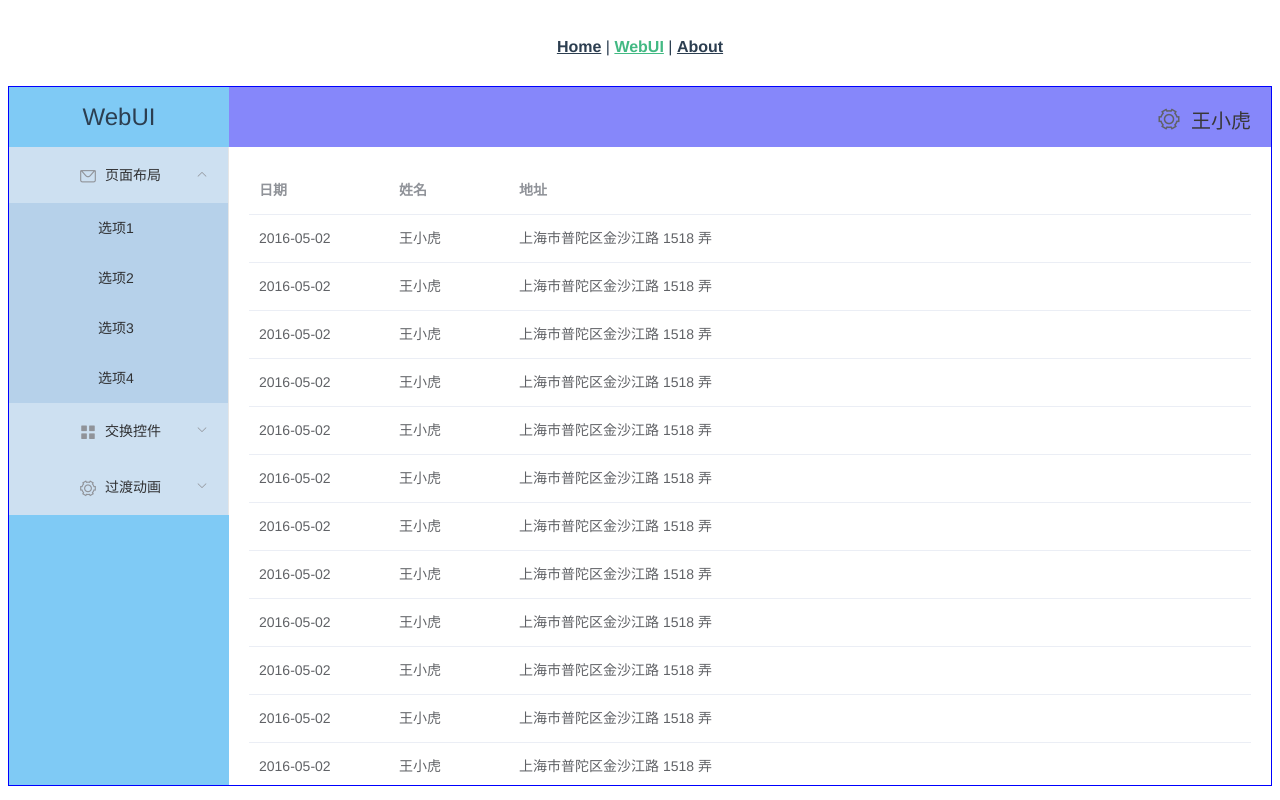
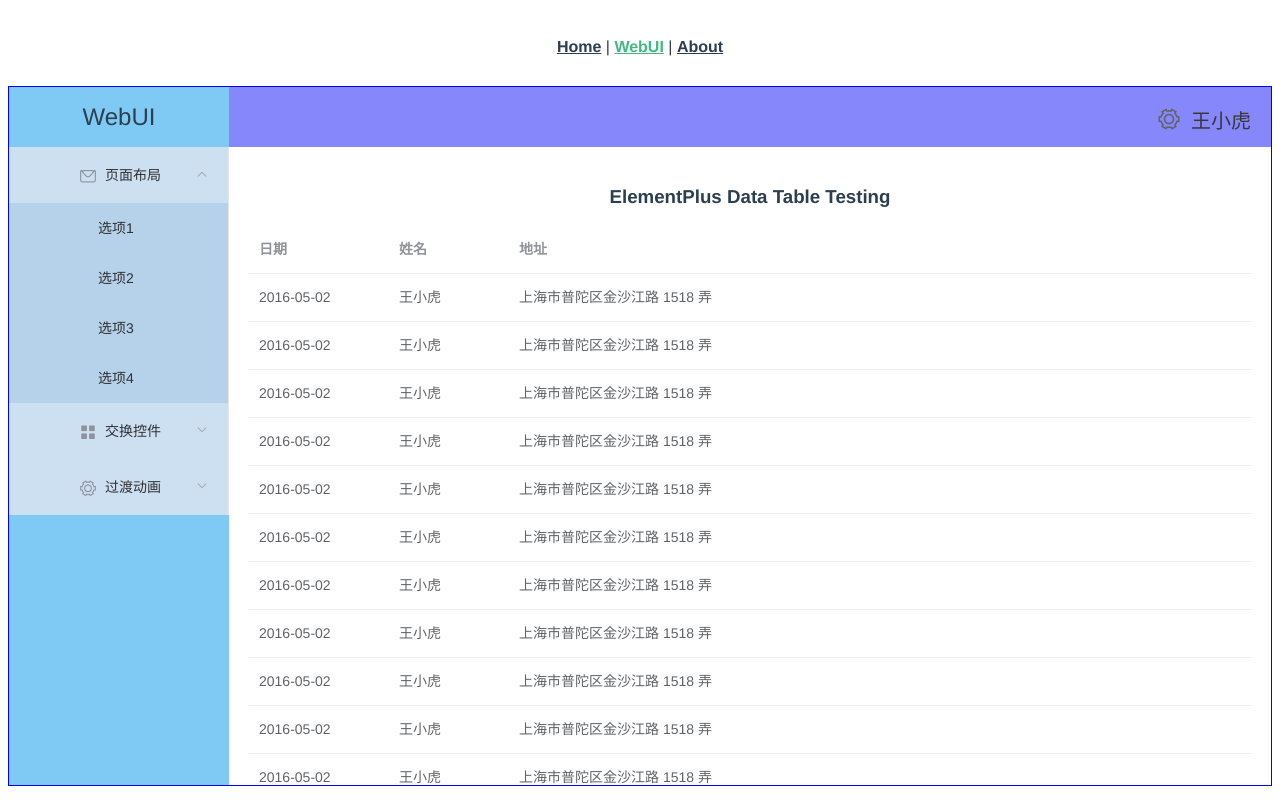
Before and after one commit to xautshuanglong/shuanglong_admin, a Vue app: page /webui in a window 1280 px wide. Built offline with nearby package versions, Linux system fonts and the light colour scheme.

Commit message:
子组件展示表格

```diff
--- /dev/null
+++ b/src/components/ElementDataTable.vue
@@ -0,0 +1,40 @@
+<!--
+ * @Author: xautshuanglong
+ * @Date: 2021-01-29 00:51:40
+ * @LastEditor: xautshuanglong
+ * @LastEditTime: 2021-01-29 00:56:07
+ * @FilePath: \shuanglong_admin\src\components\ElementDataTable.vue
+ * @Description: ElementPlus data table
+-->
+<template>
+  <div class="element-data-table">
+    <h1>{{ msg }}</h1>
+    <el-table :data="tableData">
+        <el-table-column prop="date" label="日期" width="140">
+        </el-table-column>
+        <el-table-column prop="name" label="姓名" width="120">
+        </el-table-column>
+        <el-table-column prop="address" label="地址">
+        </el-table-column>
+    </el-table>
+  </div>
+</template>
+
+<script>
+export default {
+    name: 'ElementDataTable',
+    props: {
+        msg: String
+    },
+    data () {
+        const item = {
+            date: '2016-05-02',
+            name: '王小虎',
+            address: '上海市普陀区金沙江路 1518 弄'
+        }
+        return {
+            tableData: Array(20).fill(item)
+        }
+    }
+}
+</script>
--- a/src/views/WebUI.vue
+++ b/src/views/WebUI.vue
@@ -2,7 +2,7 @@
  * @Author: xautshuanglong
  * @Date: 2021-01-28 00:58:16
  * @LastEditor: xautshuanglong
- * @LastEditTime: 2021-01-28 23:44:42
+ * @LastEditTime: 2021-01-29 01:00:09
  * @FilePath: \shuanglong_admin\src\views\WebUI.vue
  * @Description: WebUI 测试入口
 -->
@@ -50,16 +50,9 @@
                     </el-dropdown>
                     <span>王小虎</span>
                 </el-header>
-
                 <el-main>
-                    <el-table :data="tableData">
-                        <el-table-column prop="date" label="日期" width="140">
-                        </el-table-column>
-                        <el-table-column prop="name" label="姓名" width="120">
-                        </el-table-column>
-                        <el-table-column prop="address" label="地址">
-                        </el-table-column>
-                    </el-table>
+                    <!-- <router-view/> -->
+                    <ElementDataTable msg="ElementPlus Data Table Testing"/>
                 </el-main>
             </el-container>
         </el-container>
@@ -67,8 +60,13 @@
 </template>
 
 <script>
+import ElementDataTable from '@/components/ElementDataTable.vue'
+
 export default {
     name: 'WebUI',
+    components: {
+        ElementDataTable
+    },
     data () {
         const item = {
             date: '2016-05-02',
```
